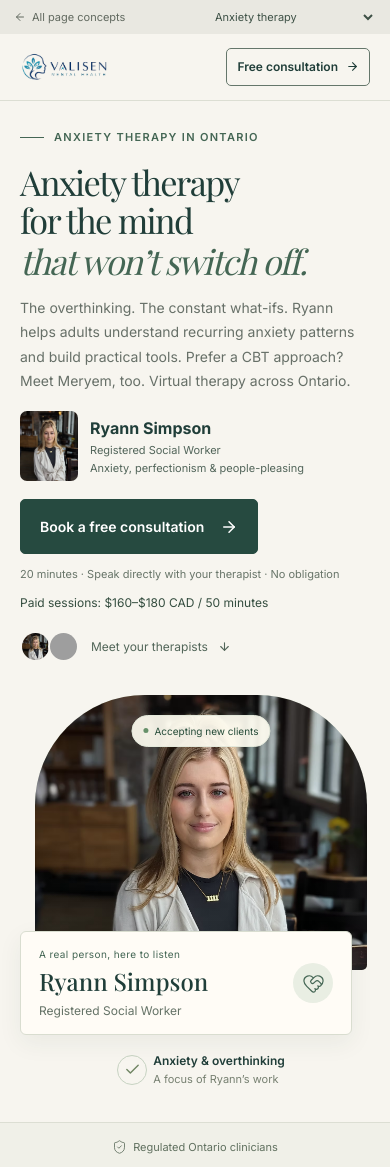
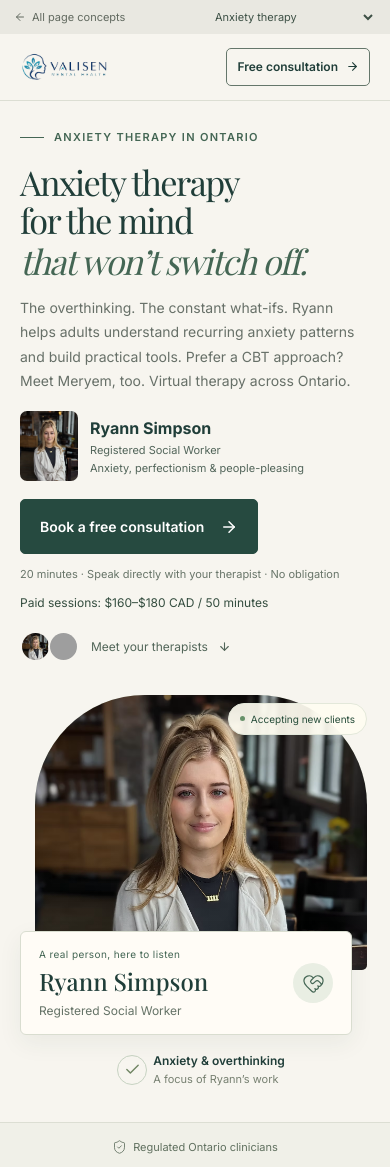
Before and after one commit to Valisen-Home-Care-Inc/Valisen-Mental-Health-, a Next.js app: page /ads-preview/anxiety in a window 390 px wide. Shown: the top 1167 px of the page. Built offline with nearby package versions, Linux system fonts and the light colour scheme; grey boxes are pictures that could not be loaded; a web font is replaced by a local one.

Commit message:
Move preview availability badges to portrait top-right

```diff
--- a/components/paid-search/concepts/ConceptLanding.module.css
+++ b/components/paid-search/concepts/ConceptLanding.module.css
@@ -72,10 +72,11 @@
 .avatarStack { display: flex; padding-left: 3px; }
 .avatarStack img { width: 35px; height: 35px; border-radius: 50%; border: 2px solid var(--paper); object-fit: cover; object-position: center 20%; margin-left: -3px; }
 .heroVisual { position: relative; padding: 0 5px 20px 0; }
+.portraitWrap { position: relative; }
 .portraitFrame { width: 100%; height: 440px; position: relative; border-radius: 145px 145px 9px 9px; overflow: hidden; background: var(--tint); }
 .heroPortrait { object-fit: cover; object-position: 50% 23%; }
 .portraitFrame::after { content: ""; position: absolute; inset: 50% 0 0; background: linear-gradient(transparent, rgb(17 33 27 / 10%)); pointer-events: none; }
-.portraitTop { position: absolute; top: 26px; left: 50%; transform: translateX(-50%); padding: 7px 11px; color: #264c39; background: #fffdf1eb; border: 1px solid #e3e8da; border-radius: 30px; font-size: 11px; white-space: nowrap; display: flex; align-items: center; gap: 6px; }
+.portraitTop { position: absolute; top: 12px; right: 0; z-index: 1; padding: 7px 11px; color: #264c39; background: #fffdf1eb; border: 1px solid #e3e8da; border-radius: 30px; font-size: 11px; white-space: nowrap; display: flex; align-items: center; gap: 6px; }
 .availabilityDot { width: 5px; height: 5px; border-radius: 50%; background: #67916a; }
 .personCaption { position: relative; margin: -38px 20px 0 -22px; padding: 17px 22px; display: flex; justify-content: space-between; align-items: center; gap: 20px; background: #fffcf6; border: 1px solid #d9ddd0; border-radius: 6px; box-shadow: 0 8px 25px #273d2810; z-index: 1; }
 .personCaption span:not(.captionSeal) { display: block; color: var(--accent); font-size: 11px; letter-spacing: .4px; margin-bottom: 3px; }
@@ -357,7 +358,7 @@
   .heroVisual { width: min(100%, 430px); padding: 0 3px 0 15px; }
   .portraitFrame { height: 320px; border-radius: 110px 110px 5px 5px; }
   .heroPortrait { object-position: center 23%; }
-  .portraitTop { top: 20px; font-size: 10px; }
+  .portraitTop { top: 8px; font-size: 10px; }
   .personCaption { margin: -39px 15px 0 -15px; padding: 14px 18px; }
   .personCaption h2 { font-size: 24px; }
   .personCaption p { font-size: 12px; }
--- a/components/paid-search/concepts/ConceptLanding.tsx
+++ b/components/paid-search/concepts/ConceptLanding.tsx
@@ -83,10 +83,9 @@ export default function ConceptLanding({ concept: originalConcept, clinicians: o
           <a className={styles.meetLink} href="#your-therapist"><span className={styles.avatarStack}>{clinicians.slice(0, 3).map((person) => <Image key={person.slug} src={person.photo} alt="" width={38} height={38} />)}</span><span>{clinicians.length === 1 ? t("Meet {name}", { name: lead?.name.split(" ")[0] || "" }) : t("Meet your therapists")}<ArrowDown size={13} /></span></a>
         </div>
         {earlyBooking ? <section ref={booking} id="consultation" tabIndex={-1} className={styles.earlyBooking} aria-label={t("Book a free consultation")}>{bookingForm}</section> : <div className={styles.heroVisual}>
-          <div className={styles.portraitFrame}>
+          <div className={styles.portraitWrap}><div className={styles.portraitFrame}>
             {lead ? <Image src={lead.photo} alt={lead.name} fill priority sizes="(max-width: 700px) 90vw, 43vw" className={styles.heroPortrait} /> : null}
-            <div className={styles.portraitTop}><span className={styles.availabilityDot} />{t("Accepting new clients")}</div>
-          </div>
+          </div><div className={styles.portraitTop}><span className={styles.availabilityDot} />{t("Accepting new clients")}</div></div>
           <div className={styles.personCaption}><div><span>{concept.language?.label ?? t("A real person, here to listen")}</span><h2>{lead?.name}</h2><p>{lead?.role}</p></div><span className={styles.captionSeal} aria-hidden="true"><HeartHandshake size={27} strokeWidth={1.25} /></span></div>
           <div className={styles.heroProof}><span className={styles.proofIcon}><Check size={17} /></span><div><strong>{concept.proof[0]}</strong><span>{concept.proof[1]}</span></div></div>
         </div>}
```
